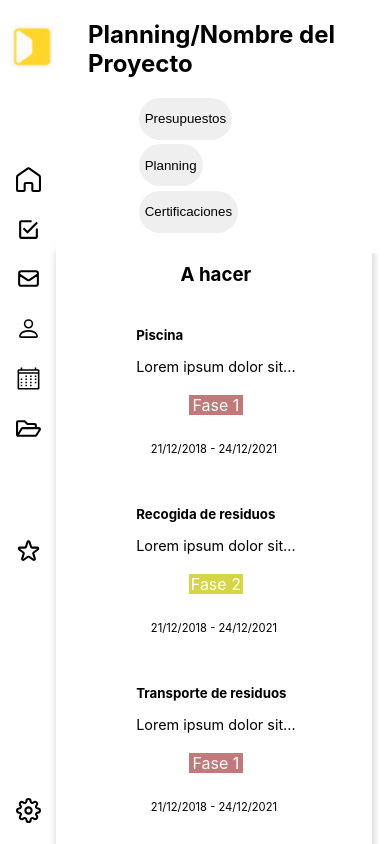
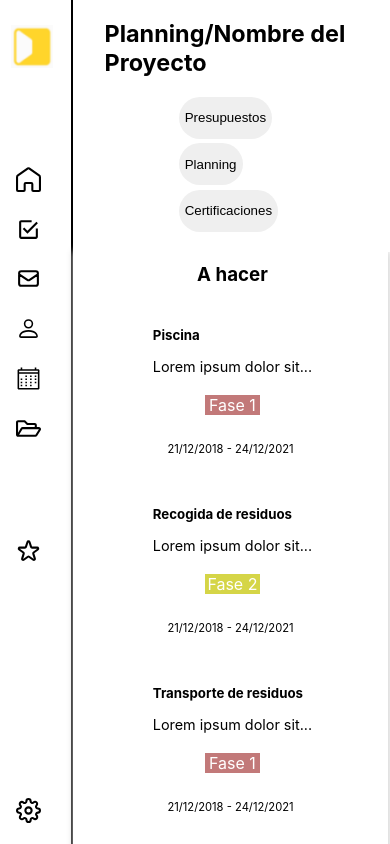
Before and after one commit to eduvadillo/Tribboo, a React (Create React App) app: page / in a window 390 px wide. Shown: the top 844 px of the page. Built offline with nearby package versions, Linux system fonts and the light colour scheme.

Commit message:
some features mobile

```diff
--- a/src/App.css
+++ b/src/App.css
@@ -3,6 +3,7 @@
   padding: 0px;
   box-sizing: border-box;
   display: flex;
+  overflow-x: hidden;
 }
 
 .header {
@@ -97,7 +98,7 @@
   .header-left-down {
     display: flex;
     flex-direction: column;
-    margin-left: 13vw;
+    margin-left: 19vw;
     align-items: flex-start;
   }
 
@@ -138,7 +139,7 @@
   }
 
   .container-app-right {
-    padding-left: 3.5rem;
+    padding-left: 0rem !important;
     height: auto;
     width: 90vw;
   }
@@ -146,4 +147,12 @@
   .button-header {
     width: auto !important;
   }
+  .container-app-left {
+    width: 20vw;
+    border-right: 2px solid black;
+  }
+
+  .header-name-project {
+    font-size: 4vw;
+  }
 }
--- a/src/App.js
+++ b/src/App.js
@@ -9,7 +9,7 @@ function App() {
   return (
     <>
       <div className='App'>
-        <div className='navbar'>
+        <div className='container-app-left'>
           <Navbar />
         </div>
         <div className='container-app-right'>
```
